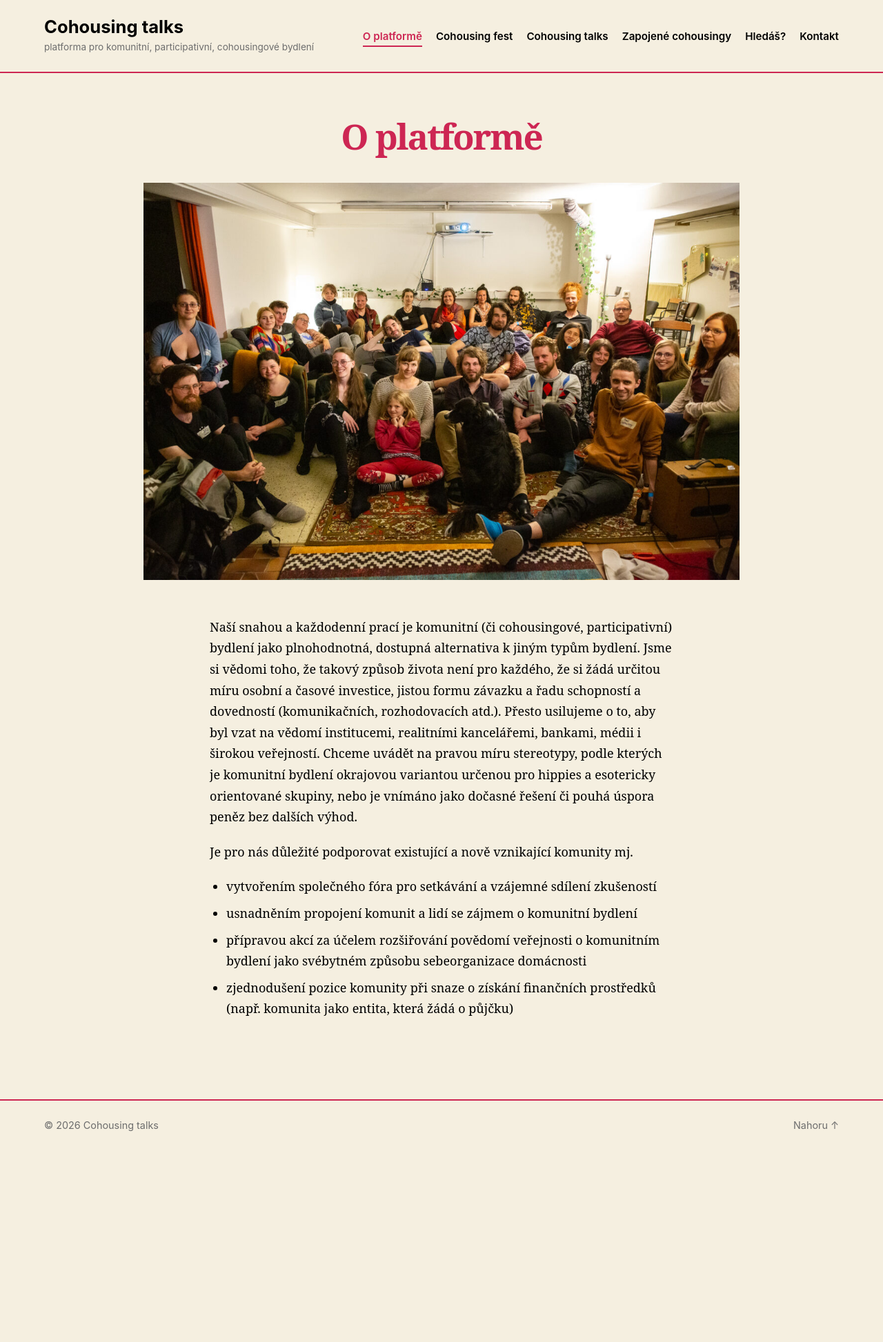
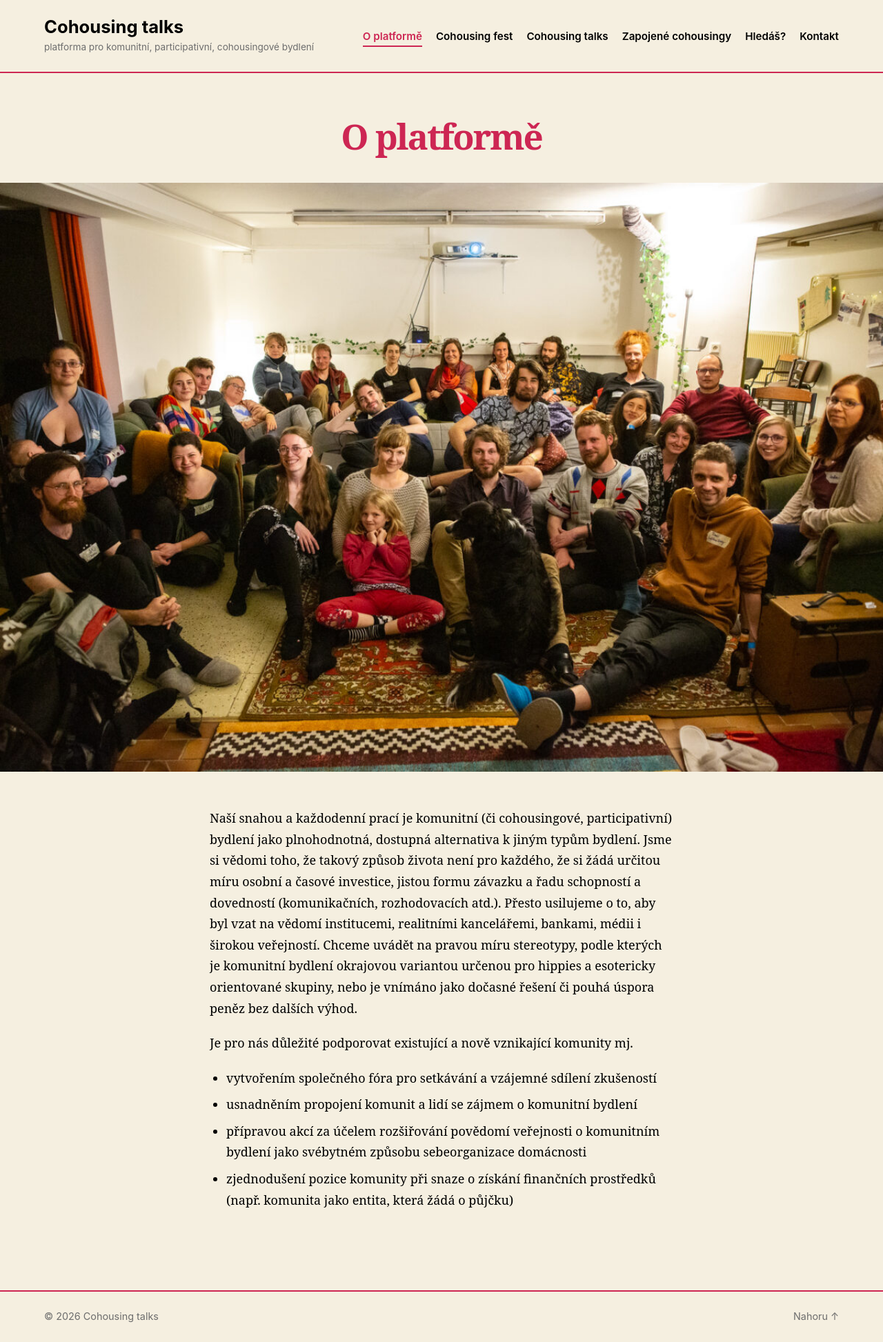
Before and after one commit to kubantjan/cohousingtalks, a Jekyll site: the page built from pages/o-platforme.md, in a window 1280 px wide. Shown: the whole page at 69% size. Built offline with Jekyll 4.4.1, drawn with Linux system fonts in a browser that asks for light colours; before the commit the page ends 1668 px from its top, so only the background shows below that.

Commit message:
Make featured image full viewport width
https://claude.ai/code/session_014N2ozhTqKje1akWvWuBuhU

```diff
--- a/assets/css/style.css
+++ b/assets/css/style.css
@@ -292,10 +292,9 @@ div.community-card .no-page {
 }
 
 .page-content img.featured-image {
-  width: calc(100% + 12rem);
-  max-width: 80rem;
-  margin-left: 50%;
-  transform: translateX(-50%);
+  width: 100vw;
+  max-width: none;
+  margin-left: calc(50% - 50vw);
 }
 
 /* --- Gallery --- */
```
